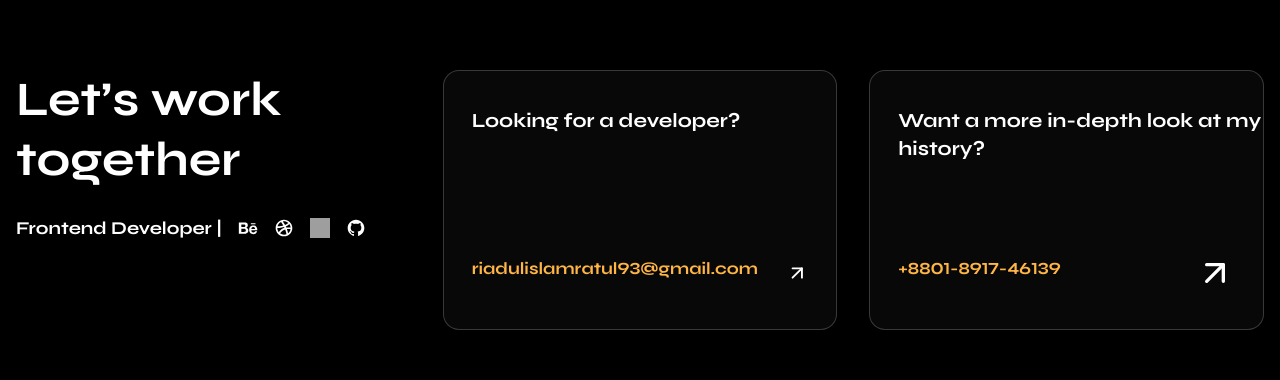
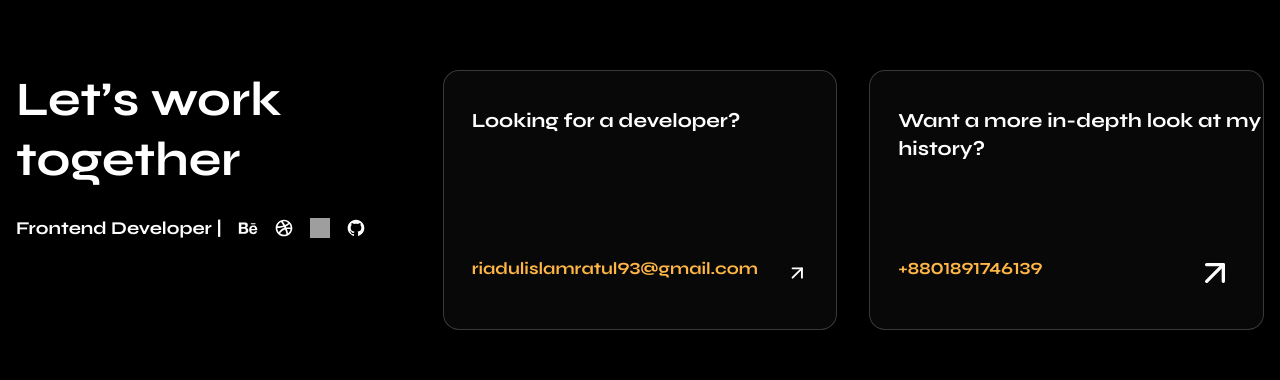
Before and after one commit to Riyadulislamratul/My_Portfolio, a React app: page / in a window 1280 px wide. Shown: the part 5903-6283 px from the top of the page. Built offline with nearby package versions, Linux system fonts and the light colour scheme; grey boxes are pictures that could not be loaded; the HTML template or start-up script is replaced by a standard one.

Commit message:
footer card updated

```diff
--- a/src/components/Footer.jsx
+++ b/src/components/Footer.jsx
@@ -1,7 +1,6 @@
 import React from "react";
 import Section from "./Section";
 import Container from "./Container";
-import { Link } from "react-router";
 import { ArrowUpRightIcon, ArrowUp } from "lucide-react";
 import Behance from "../assets/wh-behance.svg";
 import Dribbble from "../assets/wh-dribble.svg";
@@ -28,18 +27,18 @@ const Footer = () => {
                   </p>
 
                   <div className="flex items-center gap-4">
-                    <Link to="https://www.behance.net/" target="_blank">
+                    <a href="https://www.behance.net/" target="_blank" rel="noreferrer">
                       <img src={Behance} className="w-5 h-5" />
-                    </Link>
-                    <Link to="https://dribbble.com/" target="_blank">
+                    </a>
+                    <a href="https://dribbble.com/" target="_blank" rel="noreferrer">
                       <img src={Dribbble} className="w-5 h-5" />
-                    </Link>
-                    <Link to="https://www.linkedin.com/" target="_blank">
+                    </a>
+                    <a href="https://www.linkedin.com/" target="_blank" rel="noreferrer">
                       <img src={LinkedIn} className="w-5 h-5" />
-                    </Link>
-                    <Link to="https://github.com/" target="_blank">
+                    </a>
+                    <a href="https://github.com/" target="_blank" rel="noreferrer">
                       <img src={Github} className="w-5 h-5" />
-                    </Link>
+                    </a>
                   </div>
                 </div>
               </div>
@@ -48,13 +47,16 @@ const Footer = () => {
               <BlackCard
                 title="Looking for a developer?"
                 contact="riadulislamratul93@gmail.com"
+                type="email"
               />
               <BlackCard
                 title="Want a more in-depth look at my history?"
-                contact="+8801-8917-46139"
+                contact="+8801891746139"
+                type="phone"
               />
             </div>
           </Reveal>
+
           <Reveal direction="up">
             <div className="relative mt-16">
               <h1 className="text-orange font-black font-syne text-3xl sm:text-4xl md:text-5xl lg:text-6xl text-center">
@@ -64,6 +66,7 @@ const Footer = () => {
               <div className="w-full h-px bg-white/20 mt-6"></div>
             </div>
           </Reveal>
+
           <Reveal direction="up">
             <div className="flex flex-col md:flex-row items-center justify-between gap-4 mt-12 text-center md:text-left">
               <p className="text-white text-sm md:text-base">
@@ -85,13 +88,23 @@ const Footer = () => {
   );
 };
 
-export const BlackCard = ({ title, contact }) => {
+export const BlackCard = ({ title, contact, type }) => {
+  // Decide link based on type
+  const link =
+    type === "email"
+      ? `mailto:${contact}`
+      : type === "phone"
+      ? `tel:${contact}`
+      : "#";
+
   return (
-    <div className="bg-heading border text-white relative rounded-2xl border-white/20">
+    <a href={link} className="block">
+      <div className="bg-heading border text-white relative rounded-2xl border-white/20 hover:bg-white/5 transition cursor-pointer">
         <div className="px-7 py-9">
           <p className="pb-23 text-[20px] font-bold font-syne leading-7 absolute top-9">
             {title}
           </p>
+
           <div className="flex justify-between gap-7 pt-36.5">
             <p className="text-[17px] font-bold font-syne leading-8 lining-nums text-brand">
               {contact}
@@ -100,6 +113,7 @@ export const BlackCard = ({ title, contact }) => {
           </div>
         </div>
       </div>
+    </a>
   );
 };
 
```
Lines whose indentation alone changed are shown as unchanged.
